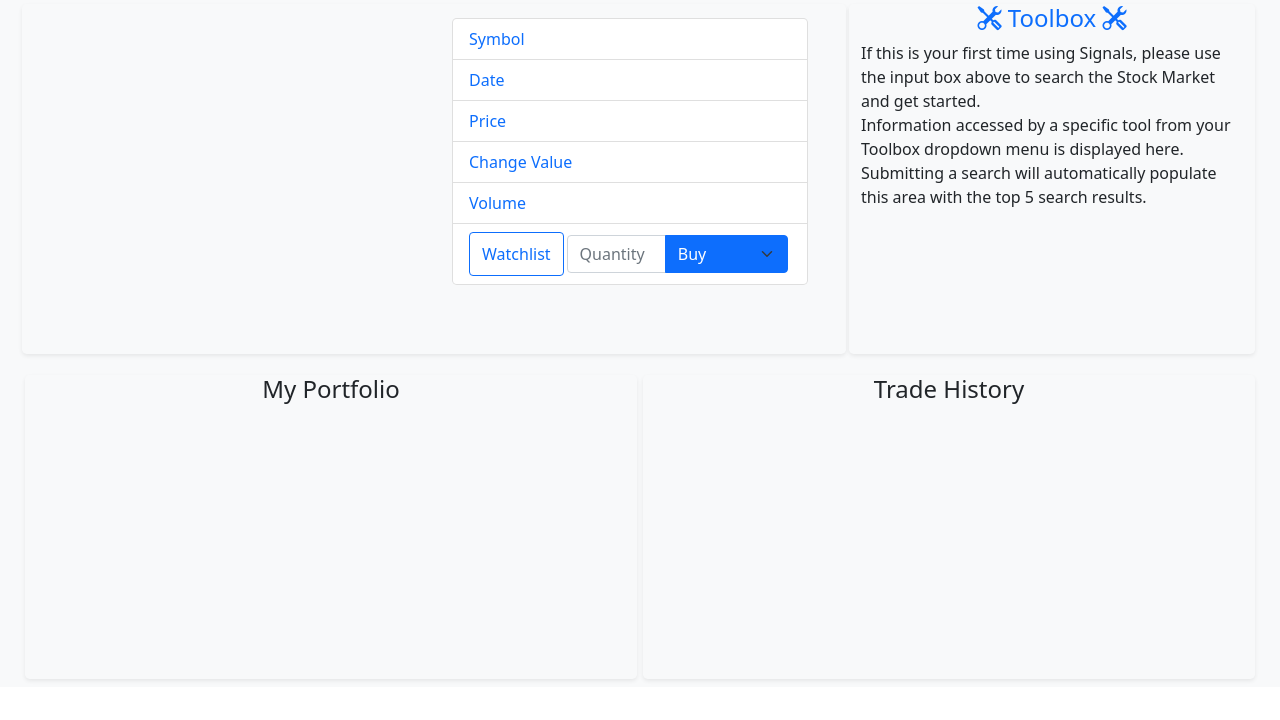
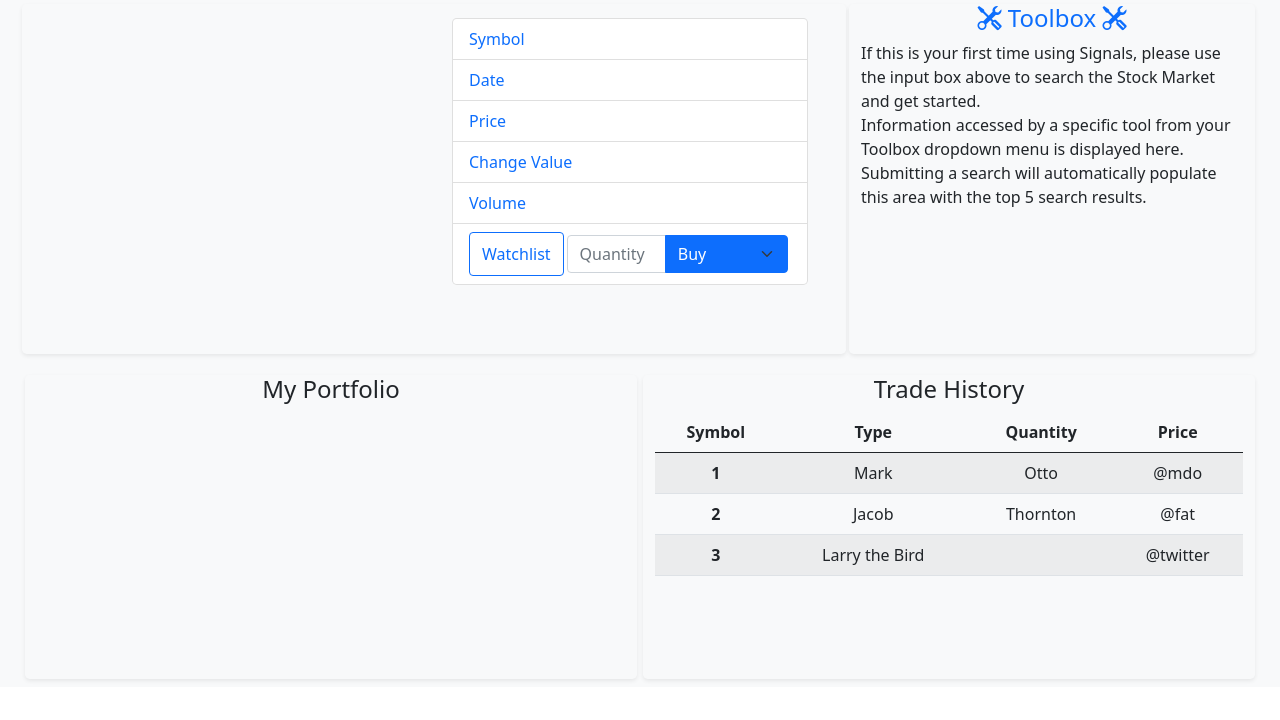
Before and after one commit to nickmendezFlatiron/Signals, a website: page index.html in a window 1280 px wide. Shown: the part 70-790 px from the top of the page. Drawn offline with nearby package versions, Linux system fonts and the light colour scheme; a script that the page names is missing.

Commit message:
adding trade history table to DOM

```diff
--- a/index.html
+++ b/index.html
@@ -126,6 +126,37 @@
         </div>
         <div class="col-md rounded-3 shadow-sm" id="trade-history">
           <h4>Trade History</h4>
+          <table class="table table-responsive  table-striped">
+            <thead>
+              <tr>
+                <th scope="col">Symbol</th>
+                <th scope="col">Type</th>
+                <th scope="col">Quantity</th>
+                <th scope="col">Price</th>
+              </tr>
+            </thead>
+            <tbody>
+              <tr>
+                <th scope="row">1</th>
+                <td>Mark</td>
+                <td>Otto</td>
+                <td>@mdo</td>
+              </tr>
+              <tr>
+                <th scope="row">2</th>
+                <td>Jacob</td>
+                <td>Thornton</td>
+                <td>@fat</td>
+              </tr>
+              <tr>
+                <th scope="row">3</th>
+                <td>Larry the Bird</td>
+                <td> </td>
+                <td>@twitter</td>
+              </tr>
+            </tbody>
+          </table>
+
         </div>
       </div>
     </div>
--- a/src/index.js
+++ b/src/index.js
@@ -88,7 +88,7 @@ function updateTradeHistory (newTrade) {
 }
 
 
-//removes an element from a selected database
+//removes an id from a selected database
 function removeFromDb (db,id) {
   fetch(`http://localhost:3000/${db}/${id}`, { method: 'DELETE' })
 }
@@ -202,6 +202,7 @@ function printToDOM(stockDataObj){
       updateTradeHistory(newTrade)
       alert(`Market ${camelCase(newTrade.type)} of ${newTrade.quantity} ${newTrade.symbol} Shares Successfully Executed`)
       e.target.value = ""
+
       } else if (e.key ==='Enter' && (Number.isInteger(Number(e.target.value)) || e.target.value > 0))
       {alert('Execution Failed: Must enter an integer greater than 0')}
 
@@ -266,6 +267,12 @@ function toggleWatchlist(watchlistObj){
   }
 }
 
+
+//appends trade hsitory to the DOM
+function appendTradeHistory(){
+
+}
+
 //UTLITY FUNCTIONS
 //camelCases a string
 function camelCase (word) {
```
